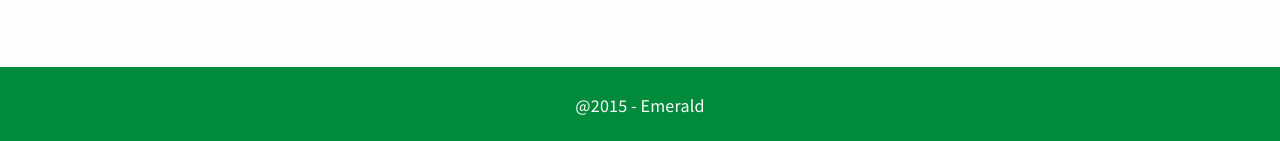
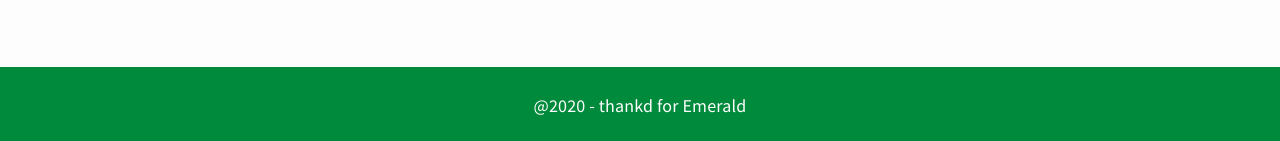
Before and after one commit to treewikiprophet/treewikiprophet, a Jekyll site: the page built from index.html, in a window 1280 px wide and 900 px high, scrolled down 1727 px. Shown: the part 756-897 px from the top of the window. Built offline with Jekyll 4.4.1, drawn with Linux system fonts in a browser that asks for light colours; the list of posts is cut into pages by our own code.

Commit message:
Update footer.html

```diff
--- a/_includes/footer.html
+++ b/_includes/footer.html
@@ -1 +1 @@
-<footer class="footer"><span>@2015 - Emerald</span></footer>
+<footer class="footer"><span>@2020 - thankd for Emerald</span></footer>
```
